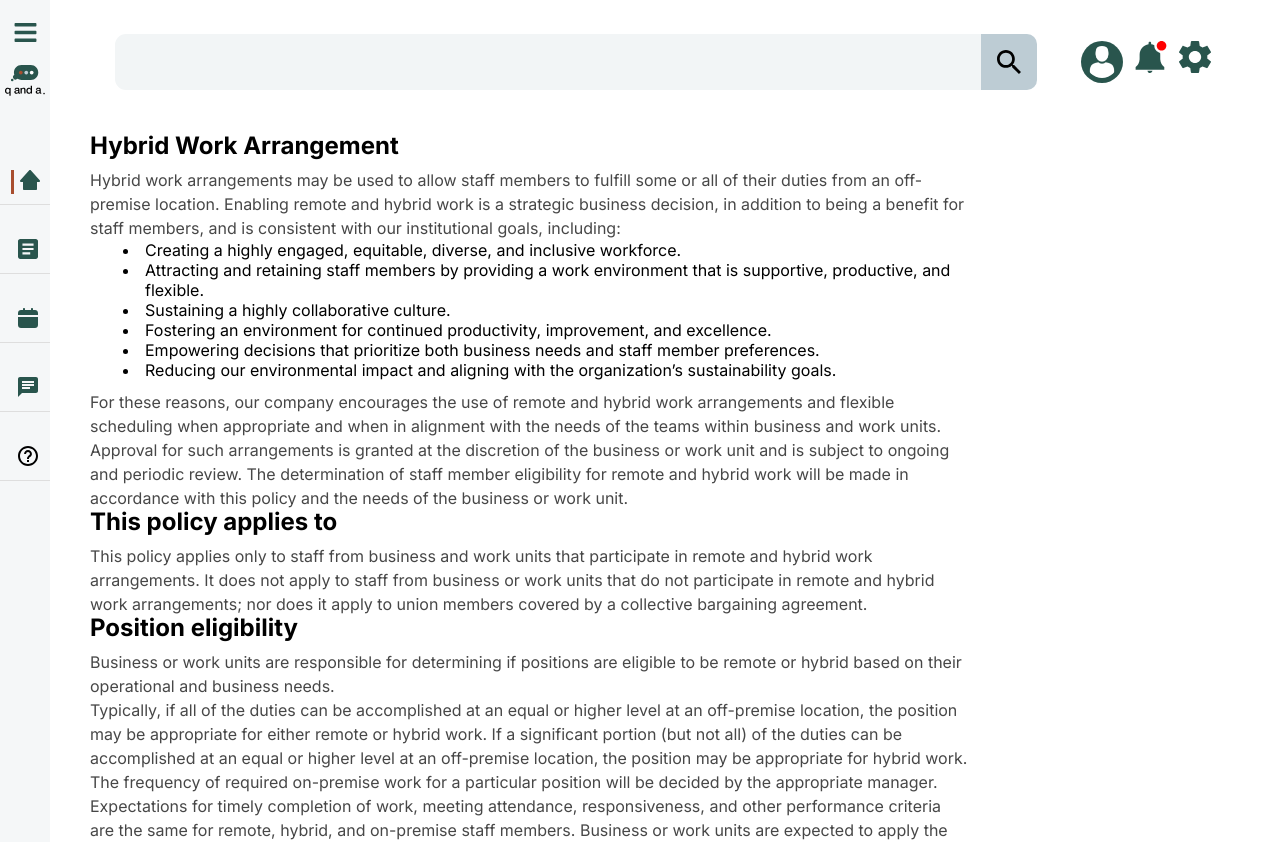
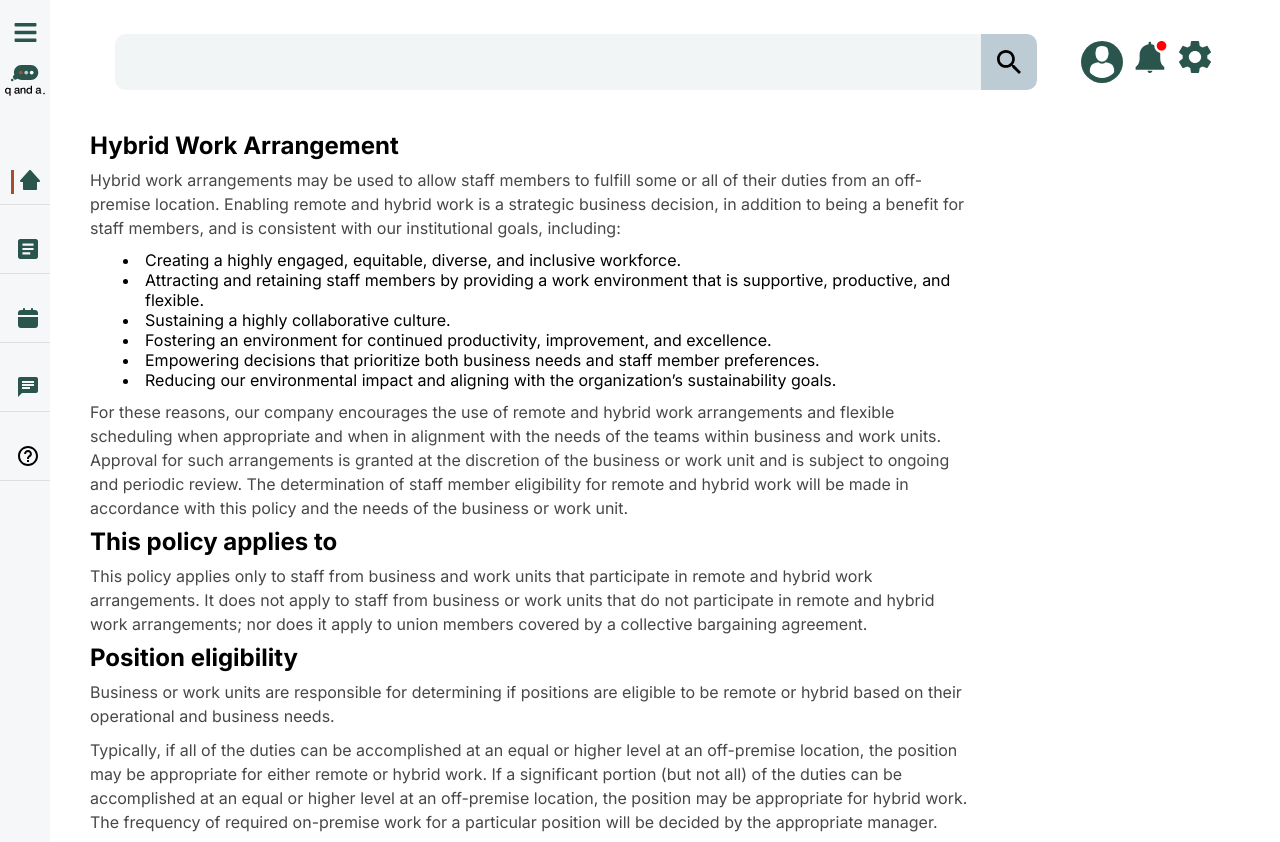
Before and after one commit to simmonekelly/brainstation-industry-project, a React (Create React App) app in the folder client/: page /hybrid-work-arrangements in a window 1280 px wide. Shown: the top 842 px of the page. Built offline with nearby package versions, Linux system fonts and the light colour scheme.

Commit message:
updaing hybrid work page styling

```diff
--- a/client/src/components/documents/HybridWorkArrPage.scss
+++ b/client/src/components/documents/HybridWorkArrPage.scss
@@ -25,6 +25,10 @@
     font-weight: 600;
   }
 
+  p{
+      padding-bottom: 10px;
+  }
+
   .related-documtes {
     &_container {
       display: flex;
```
